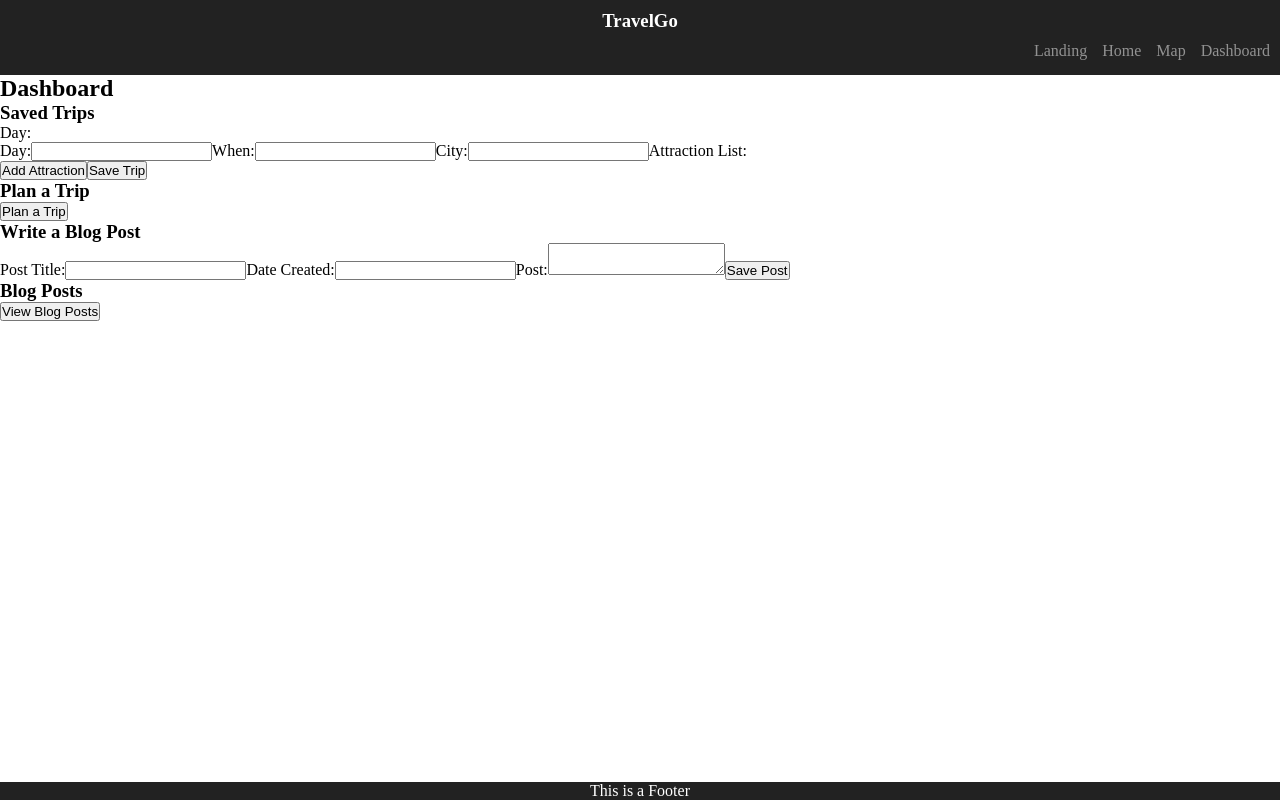
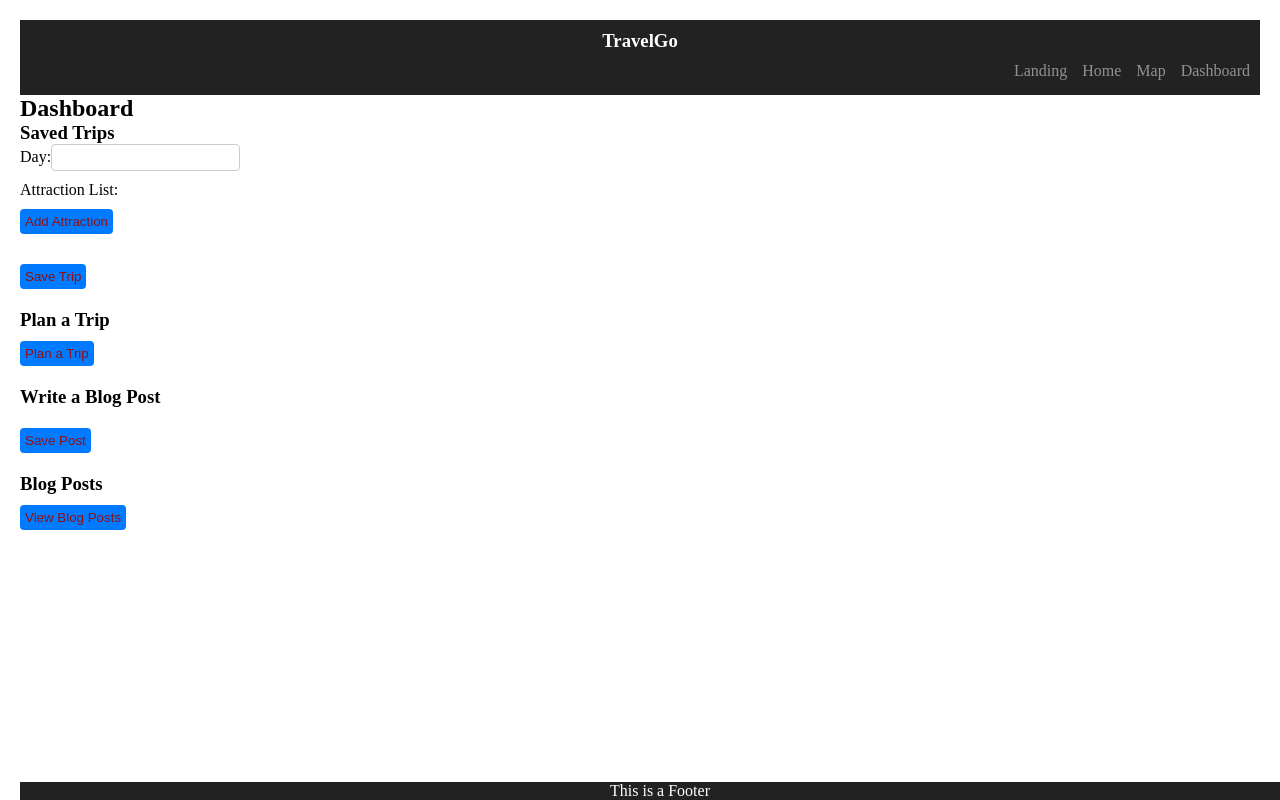
Before and after one commit to WajhR/TravelGo, a React (Create React App) app in the folder client/: page /TravelGo/Dashboard in a window 1280 px wide. Built offline with nearby package versions, Linux system fonts and the light colour scheme.

Commit message:
Dashboard styled

```diff
--- a/client/src/components/dashboard.js
+++ b/client/src/components/dashboard.js
@@ -1,6 +1,7 @@
 import React, { useState } from 'react';
 import Header from './Header';
 import Footer from './Footer';
+import "../styles/Dashboard.css"
 
 const Dashboard = () => {
   // Variables for Saved Trips
@@ -50,95 +51,73 @@ const Dashboard = () => {
   };
 
   return (
-    <div>
+    <div className="dashboard-container">
       <Header />
       <h2>Dashboard</h2>
-      <div>
+
+      {/* Saved Trips */}
+      <section className="section">
         <h3>Saved Trips</h3>
-        <p>Day: {day}</p>
+        <form className="form">
+          <div className="form-group">
             <label htmlFor="day">Day:</label>
             <input
               type="text"
               id="day"
               value={day}
               onChange={(e) => setDay(e.target.value)}
+              className="input-field"
             />
+          </div>
 
-        <label htmlFor="when">When:</label>
-        <input
-          type="text"
-          id="when"
-          value={when}
-          onChange={(e) => setWhen(e.target.value)}
-        />
+          {/* ... other form fields ... */}
 
-        <label htmlFor="city">City:</label>
-        <input
-          type="text"
-          id="city"
-          value={city}
-          onChange={(e) => setCity(e.target.value)}
-        />
-
+          <div className="form-group">
             <label htmlFor="attractions">Attraction List:</label>
-        <ul>
+            <ul className="attraction-list">
               {attractions.map((attraction, index) => (
                 <li key={index}>{attraction}</li>
               ))}
             </ul>
-
-        <button type="button" onClick={handleAddAttraction}>
+            <button type="button" onClick={handleAddAttraction} className="add-button">
               Add Attraction
-        </button>
-
-        <button type="button" onClick={handleSaveTrip}>
-          Save Trip
             </button>
           </div>
 
-      <div>
+          <button type="button" onClick={handleSaveTrip} className="save-button">
+            Save Trip
+          </button>
+        </form>
+      </section>
+
+      {/* Plan a Trip */}
+      <section className="section">
         <h3>Plan a Trip</h3>
-        <button type="button" onClick={handlePlanTrip}>
+        <button type="button" onClick={handlePlanTrip} className="plan-button">
           Plan a Trip
         </button>
-      </div>
+      </section>
 
-      <div>
+      {/* Write a Blog Post */}
+      <section className="section">
         <h3>Write a Blog Post</h3>
-        <label htmlFor="postTitle">Post Title:</label>
-        <input
-          type="text"
-          id="postTitle"
-          value={postTitle}
-          onChange={(e) => setPostTitle(e.target.value)}
-        />
+        <form className="form">
+          {/* ... form fields ... */}
 
-        <label htmlFor="dateCreated">Date Created:</label>
-        <input
-          type="text"
-          id="dateCreated"
-          value={dateCreated}
-          onChange={(e) => setDateCreated(e.target.value)}
-        />
-
-        <label htmlFor="post">Post:</label>
-        <textarea
-          id="post"
-          value={post}
-          onChange={(e) => setPost(e.target.value)}
-        ></textarea>
-
-        <button type="button" onClick={handleSavePost}>
+          <button type="button" onClick={handleSavePost} className="save-button">
             Save Post
           </button>
-      </div>
+        </form>
+      </section>
 
-      <div>
+      {/* View Blog Posts */}
+      <section className="section">
         <h3>Blog Posts</h3>
-        <button type="button" onClick={handleViewBlogPosts}>
+        <button type="button" onClick={handleViewBlogPosts} className="view-button">
           View Blog Posts
         </button>
-      </div>
+      </section>
+
       <Footer />
     </div>
   );
--- /dev/null
+++ b/client/src/styles/Dashboard.css
@@ -0,0 +1,61 @@
+.dashboard-container {
+    margin: 20px;
+  }
+
+  .section {
+    margin-bottom: 20px;
+
+  }
+
+  .form {
+    display: flex;
+    flex-direction: column;
+  }
+
+  .form-group {
+    margin-bottom: 10px;
+  }
+
+  .input-field {
+    padding: 5px;
+    border: 1px solid #ccc;
+    border-radius: 4px;
+  }
+
+  .attraction-list {
+    list-style: none;
+    padding-left: 0;
+  }
+
+  .add-button,
+  .save-button,
+  .plan-button,
+  .view-button {
+    padding: 5px 5px;
+    background-color: #007bff;
+    color: #920e0e;
+    border: none;
+    border-radius: 4px;
+    cursor: pointer;
+  }
+
+  .add-button {
+    margin-top: 10px;
+  }
+
+  .save-button {
+    margin-top: 20px;
+    width: fit-content;
+  }
+
+  .plan-button,
+  .view-button {
+    margin-top: 10px;
+  }
+
+  .plan-button:hover,
+  .view-button:hover,
+  .save-button:hover,
+  .add-button:hover {
+    background-color: #00b371;
+  }
```
Lines whose indentation alone changed are shown as unchanged.
